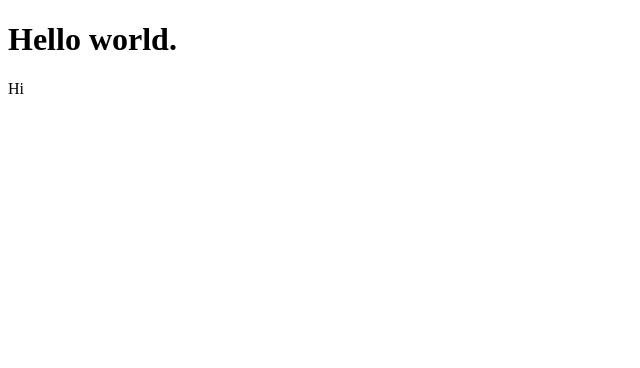
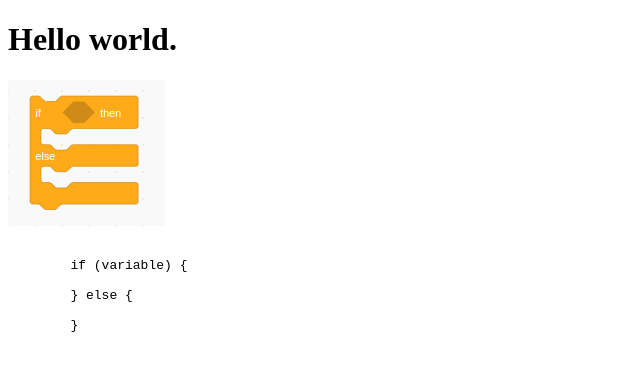
Before and after one commit to oddalan/scratch-to-js, a plain HTML site: page docs/index.html in a window 1280 px wide. Shown: the whole page, without its empty margins (0-640 px from the left). Drawn offline with Linux system fonts and the light colour scheme.

Commit message:
Add if-then-else example

```diff
--- a/docs/index.html
+++ b/docs/index.html
@@ -4,4 +4,14 @@
 
 <h1>Hello world.</h1>
 
-Hi
+<img src="if-then-else.png" />
+
+<pre>
+    <code>
+        if (variable) {
+
+        } else {
+
+        }
+    </code>
+</pre>
```
Also changed, not shown: docs/if-then-else.png (added).
